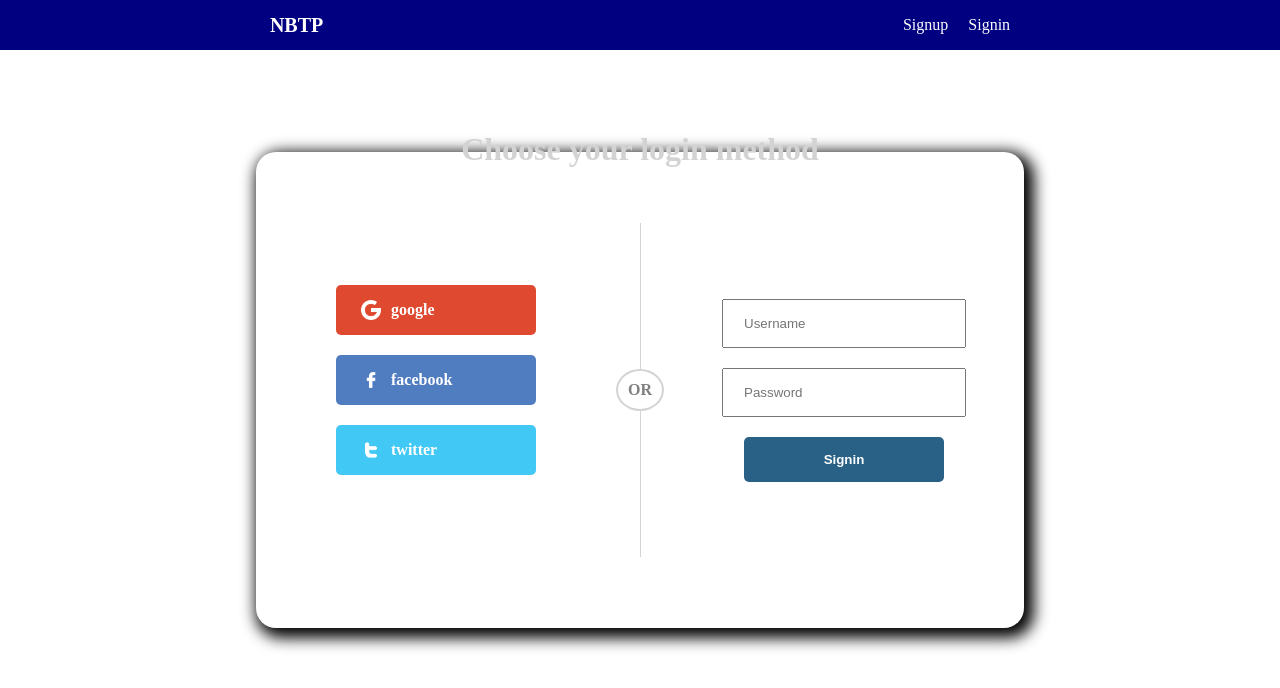
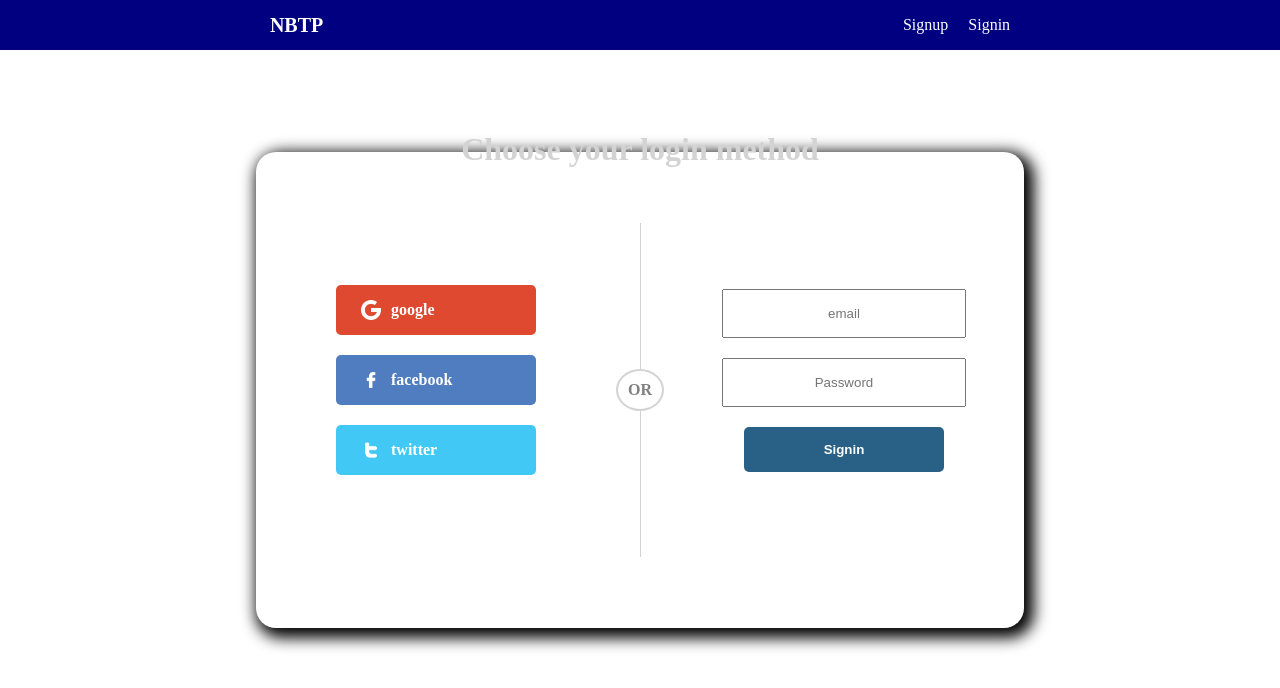
Before and after one commit to offirgo/testprep2, a React (Create React App) app: page /course/1 in a window 1280 px wide. Shown: the top 688 px of the page. Built offline with nearby package versions, Linux system fonts and the light colour scheme; no server answers.

Commit message:
log in works, need to combine all login methods to point at the same user and add option to reset mail

```diff
--- a/src/App.js
+++ b/src/App.js
@@ -18,7 +18,6 @@ import { useAuthState } from "./auth";
 
 function App() {
 	let currentUser = useAuthState();
-	console.log(currentUser);
 	return currentUser ? (
 		<>
 			<Navbar />
--- a/src/auth.js
+++ b/src/auth.js
@@ -3,6 +3,7 @@ import {
 	signInWithPopup,
 	createUserWithEmailAndPassword,
 	onAuthStateChanged,
+	signInWithEmailAndPassword,
 } from "firebase/auth";
 
 import auth from "../src/config/firebase";
@@ -19,8 +20,34 @@ export const signInWithFireBaseSocial = (provider) => {
 		});
 };
 
-export const signInWithFireBaseMail = (email, password) => {
+export function signUpWithFireBaseMail(email, password, setPasswordMessage) {
+	let currentUser;
+	console.log(auth);
+	console.log(email);
+	console.log(password);
 	createUserWithEmailAndPassword(auth, email, password)
+		.then((userCredential) => {
+			// Signed in
+			currentUser = userCredential.user;
+			console.log("in");
+			// ...
+		})
+		.catch((error) => {
+			const errorCode = error.code;
+			const errorMessage = error.message;
+			if (errorCode === "auth/email-already-in-use") {
+				setPasswordMessage(
+					"Email already in use, please sign in or use a different mail"
+				);
+			}
+			// ..
+		});
+	return currentUser;
+}
+
+export function signinWithFireBaseMail(email, password, setPasswordMessage) {
+	let currentUser;
+	signInWithEmailAndPassword(auth, email, password)
 		.then((userCredential) => {
 			// Signed in
 			const user = userCredential.user;
@@ -29,9 +56,17 @@ export const signInWithFireBaseMail = (email, password) => {
 		.catch((error) => {
 			const errorCode = error.code;
 			const errorMessage = error.message;
-			// ..
+			if (errorCode === "auth/invalid-email")
+				setPasswordMessage(
+					"Mail does exist, please check mail spelling or signup with a different mail"
+				);
+			if (errorCode === "auth/wrong-password")
+				setPasswordMessage(
+					"Password does not match mail, please try again or reset password"
+				);
 		});
-};
+	return currentUser;
+}
 
 export function useAuthState() {
 	const [currentUser, setCurrentUser] = useState();
--- a/src/components/Navbar.js
+++ b/src/components/Navbar.js
@@ -1,7 +1,6 @@
 import React from "react";
 import { Link } from "react-router-dom";
-import firebase from "../config/firebase";
-import { getAuth, onAuthStateChanged, signOut } from "firebase/auth";
+import { getAuth, signOut } from "firebase/auth";
 import { useAuthState } from "../auth";
 
 const auth = getAuth();
@@ -10,22 +9,19 @@ function Navbar() {
 	let currentUser = useAuthState();
 	const isEntrancePage = false;
 	let photo = "https://picsum.photos/200/300";
-	if (currentUser) {
-		console.log(currentUser.photoURL);
-		fetch(currentUser.photoURL).then((res) => console.log(res));
+	if (currentUser && currentUser.photoURL) {
 		photo = currentUser.photoURL;
 	}
 
 	const logout = () => {
 		signOut(auth)
 			.then(() => {
-				console.log("user logged out");
+				let bla = 5;
 			})
 			.catch((error) => {
-				console.log(error);
+				let bla = 10;
 			});
 	};
-	console.log(currentUser);
 	return (
 		<div className='navbar'>
 			<span className='logo'>
@@ -36,9 +32,16 @@ function Navbar() {
 			{currentUser ? (
 				<ul className='navList'>
 					<li className='listItem'>
-						<img src={photo} alt='logo' className='avatar' />
+						<img
+							src={photo}
+							referrerPolicy='no-referrer'
+							alt='logo'
+							className='avatar'
+						/>
 					</li>
-					<li className='listItem'>{currentUser.displayName}</li>
+					<li className='listItem'>
+						{currentUser.displayName || currentUser.email}
+					</li>
 					<li className='listItem' onClick={logout}>
 						Logout
 					</li>
--- a/src/contexts/AuthContextNU.js
+++ b/src/contexts/AuthContextNU.js
@@ -7,6 +7,10 @@ export function useAuth() {
 }
 
 export function AuthProvider({ children }) {
+
+
+
+
 	const [currentUser, setCurrentUser] = useState();
 	const [loading, setLoading] = useState(true);
 
--- a/src/pages/Signin.js
+++ b/src/pages/Signin.js
@@ -1,21 +1,38 @@
 import React from "react";
-
+import { useState } from "react";
 import { googleProvider } from "../config/authMethods";
 import { fabebookProvider } from "../config/authMethods";
 import { twitterProvider } from "../config/authMethods";
 
-import { signInWithFireBaseSocial } from "../auth";
-import { signInWithFireBaseMail } from "../auth";
+import { signInWithFireBaseSocial, signinWithFireBaseMail } from "../auth";
 
 import googleIcon from "../images/google.png";
 import facebookIcon from "../images/facebook.png";
 import twitterIcon from "../images/twitter.png";
 
-function Signin(props) {
+function Signup(props) {
+	const [email, setEmail] = useState("");
+	const [password, setPassword] = useState("");
+	const [passwordMessage, setPasswordMessage] = useState("");
+
 	const handleLoginClick = async (provider) => {
-		signInWithFireBaseSocial(provider);
+		const res = await signInWithFireBaseSocial(provider);
 	};
 
+	const handleEmailChange = (e) => {
+		setPasswordMessage("");
+		setEmail(e.target.value);
+	};
+
+	const handlePasswordChange = (e) => {
+		setPasswordMessage("");
+		setPassword(e.target.value);
+	};
+
+	const handleEmailSigninWithFirebase = (e) => {
+		e.preventDefault();
+		signinWithFireBaseMail(email, password, setPasswordMessage);
+	};
 	return (
 		<>
 			<div className='loginPage'>
@@ -46,13 +63,39 @@ function Signin(props) {
 						<div className='or'> OR </div>
 					</div>
 					<div className='right'>
-						<input type='text' placeholder='Username' />
-						<input type='text' placeholder='Password' />
-						<button
-							className='submit'
-							onClick={() => handleLoginClick(twitterProvider)}>
-							Signin
-						</button>
+						<div id='error'></div>
+						<form id='signupForm'>
+							<div>
+								<input
+									name='name'
+									type='email'
+									placeholder='email'
+									value={email}
+									onChange={handleEmailChange}
+									required
+								/>
+							</div>
+							<div>
+								<input
+									id='password'
+									name='password'
+									type='password'
+									placeholder='Password'
+									value={password}
+									onChange={handlePasswordChange}
+									required
+								/>
+							</div>
+							<div>
+								<button
+									className='submit'
+									type='submit'
+									onClick={handleEmailSigninWithFirebase}>
+									Signin
+								</button>
+							</div>
+							<div className='errorMessage'>{passwordMessage}</div>
+						</form>
 					</div>
 				</div>
 			</div>
@@ -60,4 +103,4 @@ function Signin(props) {
 	);
 }
 
-export default Signin;
+export default Signup;
--- a/src/pages/Signup.js
+++ b/src/pages/Signup.js
@@ -1,21 +1,52 @@
 import React from "react";
-
+import { useState } from "react";
 import { googleProvider } from "../config/authMethods";
 import { fabebookProvider } from "../config/authMethods";
 import { twitterProvider } from "../config/authMethods";
 
-import { signInWithFireBaseSocial } from "../auth";
-import { signInWithFireBaseMail } from "../auth";
+import { signInWithFireBaseSocial, signUpWithFireBaseMail } from "../auth";
 
 import googleIcon from "../images/google.png";
 import facebookIcon from "../images/facebook.png";
 import twitterIcon from "../images/twitter.png";
 
+const strongPassword = (email, password) => {
+	const capsLetterCheck = /[A-Z]/.test(password);
+	const numberCheck = /[0-9]/.test(password);
+	const lengthCheck = password.length >= 8;
+	const specialCharCheck = /[!@#$%^&*]/.test(password);
+	return capsLetterCheck && numberCheck && lengthCheck && specialCharCheck;
+};
+
 function Signup(props) {
+	const [email, setEmail] = useState("");
+	const [password, setPassword] = useState("");
+	const [passwordMessage, setPasswordMessage] = useState("");
+
 	const handleLoginClick = async (provider) => {
 		const res = await signInWithFireBaseSocial(provider);
 	};
 
+	const handleEmailChange = (e) => {
+		setPasswordMessage("");
+		setEmail(e.target.value);
+	};
+
+	const handlePasswordChange = (e) => {
+		setPasswordMessage("");
+		setPassword(e.target.value);
+	};
+
+	const handleEmailSignupWithFirebase = (e) => {
+		e.preventDefault();
+		if (strongPassword(email, password)) {
+			signUpWithFireBaseMail(email, password, setPasswordMessage);
+			setPasswordMessage("");
+		} else
+			setPasswordMessage(
+				"Password must be at least 8 characters long and contain one lowercase letter, one uppercase letter and one special character."
+			);
+	};
 	return (
 		<>
 			<div className='loginPage'>
@@ -46,9 +77,39 @@ function Signup(props) {
 						<div className='or'> OR </div>
 					</div>
 					<div className='right'>
-						<input type='text' placeholder='Username' />
-						<input type='text' placeholder='Password' />
-						<button className='submit'>Signin</button>
+						<div id='error'></div>
+						<form id='signupForm'>
+							<div>
+								<input
+									name='name'
+									type='email'
+									placeholder='email'
+									value={email}
+									onChange={handleEmailChange}
+									required
+								/>
+							</div>
+							<div>
+								<input
+									id='password'
+									name='password'
+									type='password'
+									placeholder='Password'
+									value={password}
+									onChange={handlePasswordChange}
+									required
+								/>
+							</div>
+							<div>
+								<button
+									className='submit'
+									type='submit'
+									onClick={handleEmailSignupWithFirebase}>
+									Signup
+								</button>
+							</div>
+							<div className='errorMessage'>{passwordMessage}</div>
+						</form>
 					</div>
 				</div>
 			</div>
--- a/src/pages/signin.css
+++ b/src/pages/signin.css
@@ -23,6 +23,15 @@
 	display:flex;
 	flex-direction:column;
 	align-items:center;
+	justify-content:center;
+
+}
+#signupForm{
+	flex:1;
+	display:flex;
+	flex-direction:column;
+	align-items:center;
+	justify-content:center;
 }
 
 .center{
@@ -92,17 +101,19 @@ input{
 	width:200px;
 	padding: 15px 20px;
 	margin-bottom: 20px;
+	text-align: center;
 }
 
 .submit{
 	width:200px;
 	font-weight: bold;
 	border:none;
-	padding:15px;
+	padding: 15px 20px;
 	border-radius:5px;
 	cursor: pointer;
 	background-color:#286086;
 	color:white;
+	text-align: center;
 
 
 }
@@ -113,6 +124,10 @@ input{
 	color: lightgray;
 }
 
+.errorMessage{
+	padding: 5px;
+	margin:5px;
+}
 @media screen and (max-width: 992px) {
 	.wrapper {
 		width: 65%;
@@ -135,6 +150,7 @@ input{
 
 	  .right {
 		padding: 20px;
+
 	  }
 
 	  .line {
```
Also changed, not shown: src/config/mailValidation.js (added).
